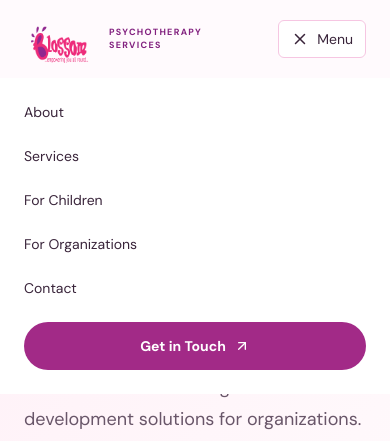
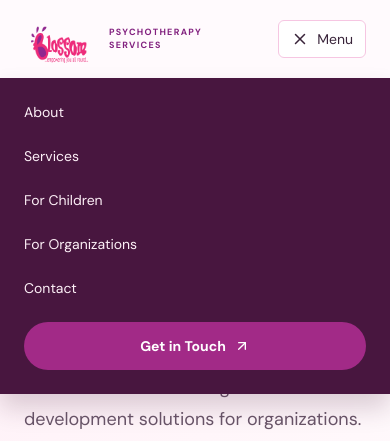
Before and after one commit to rodgersBRY/blossom-consultants, a Next.js app: page / in a window 390 px wide. Both pictures are taken after a click on the button "Menu". Shown: the top 441 px of the page. Built offline with nearby package versions, Linux system fonts and the light colour scheme.

Commit message:
FEAT: animate the mobile menu open and closed on a dark plum background

```diff
--- a/components/site-header.tsx
+++ b/components/site-header.tsx
@@ -40,14 +40,14 @@ export function SiteHeader() {
 
         <div
           id="site-nav"
-          className={`${open ? "flex" : "hidden"} absolute inset-x-0 top-19.5 flex-col items-stretch gap-6 bg-white p-6 text-sm md:static md:flex md:flex-row md:items-center md:bg-transparent md:p-0`}
+          className={`${open ? "visible translate-y-0 opacity-100" : "invisible -translate-y-3 opacity-0"} absolute inset-x-0 top-19.5 flex flex-col items-stretch gap-6 bg-plum-950 p-6 text-sm text-blush-100 shadow-[0_14px_24px_#42133630] transition-[opacity,translate,visibility] duration-300 ease-out md:visible md:static md:translate-y-0 md:flex-row md:items-center md:bg-transparent md:p-0 md:opacity-100 md:shadow-none md:transition-none`}
         >
           {navLinks.map((link) => (
             <a
               key={link.href}
               href={link.href}
               onClick={close}
-              className="hover:text-magenta-600"
+              className="hover:text-magenta-300 md:text-ink md:hover:text-magenta-600"
             >
               {link.label}
             </a>
```
